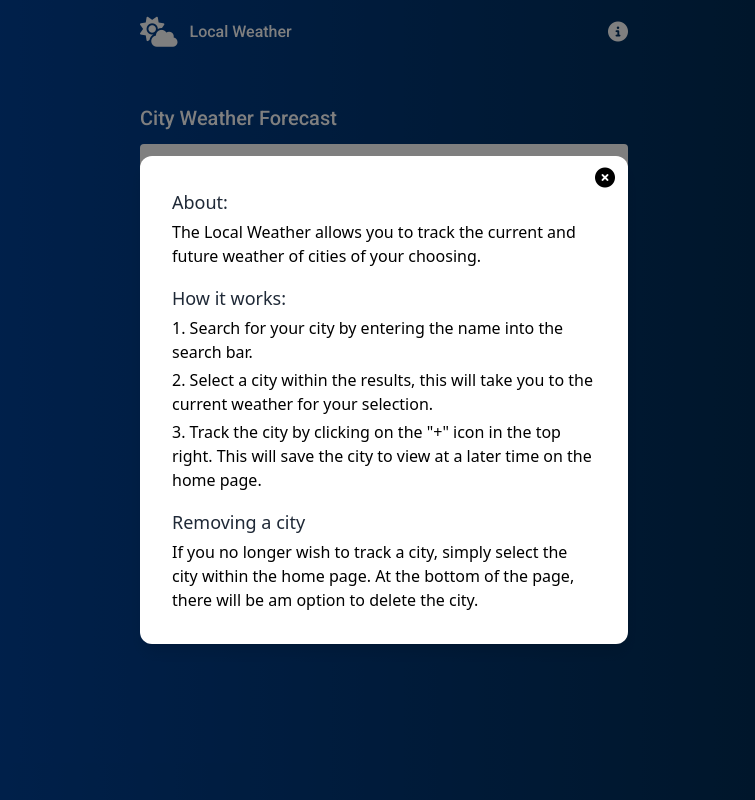
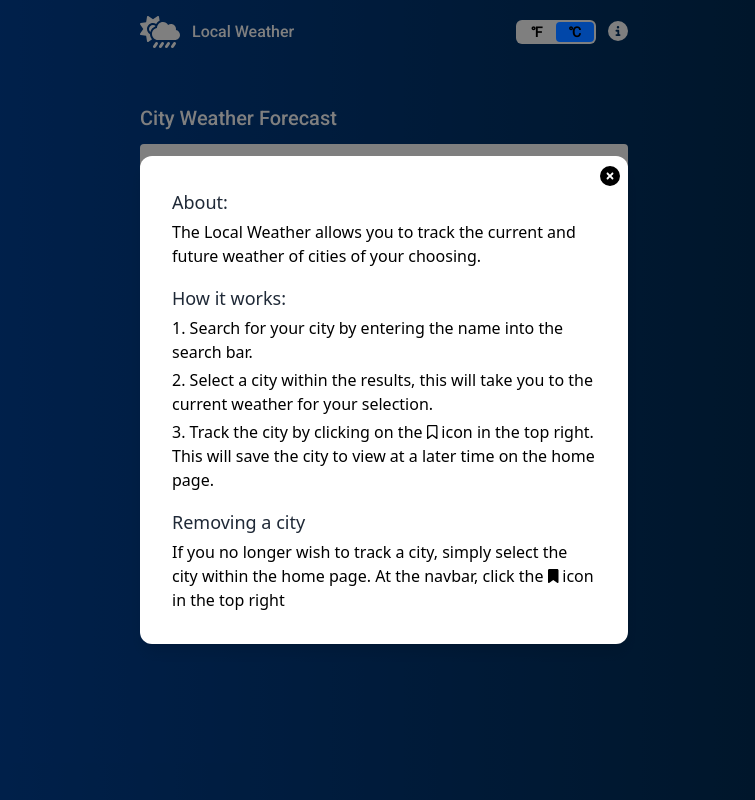
Before and after one commit to dimashilmawan/weather-app-vue, a Vue app: page / in a window 1280 px wide. Both pictures are taken after a click on the button 874 px from the left and 32 px from the top of the page. Shown: the whole page, without its empty margins (256-1011 px from the left). Built offline with nearby package versions, Linux system fonts and the light colour scheme.

Commit message:
add toggle switch temp

```diff
--- a/index.html
+++ b/index.html
@@ -3,13 +3,6 @@
   <head>
     <meta charset="UTF-8" />
     <link rel="icon" href="/favicon.ico" />
-    <link
-      rel="stylesheet"
-      href="https://cdnjs.cloudflare.com/ajax/libs/font-awesome/6.5.1/css/all.min.css"
-      integrity="sha512-DTOQO9RWCH3ppGqcWaEA1BIZOC6xxalwEsw9c2QQeAIftl+Vegovlnee1c9QX4TctnWMn13TZye+giMm8e2LwA=="
-      crossorigin="anonymous"
-      referrerpolicy="no-referrer"
-    />
     <link rel="preconnect" href="https://fonts.googleapis.com" />
     <link rel="preconnect" href="https://fonts.gstatic.com" crossorigin />
     <link
--- a/package.json
+++ b/package.json
@@ -9,6 +9,10 @@
     "preview": "vite preview"
   },
   "dependencies": {
+    "@fortawesome/fontawesome-svg-core": "^6.5.1",
+    "@fortawesome/free-regular-svg-icons": "^6.5.1",
+    "@fortawesome/free-solid-svg-icons": "^6.5.1",
+    "@fortawesome/vue-fontawesome": "^3.0.6",
     "lodash.debounce": "^4.0.8",
     "nanoid": "^5.0.6",
     "vue": "^3.4.15",
--- a/src/App.vue
+++ b/src/App.vue
@@ -2,7 +2,18 @@
 import { RouterView } from "vue-router";
 import Container from "./components/Container.vue";
 import NavBar from "./components/NavBar.vue";
-import { Transition } from "vue";
+import { Transition, provide, ref } from "vue";
+
+const isCelsius = ref(true);
+
+const toggleTemperature = () => {
+  isCelsius.value = !isCelsius.value;
+};
+
+provide("isCelsius", {
+  isCelsius,
+  toggleTemperature,
+});
 </script>
 
 <template>
--- a/src/components/ModalInfo.vue
+++ b/src/components/ModalInfo.vue
@@ -14,16 +14,24 @@
         weather for your selection.
       </li>
       <li>
-        Track the city by clicking on the "+" icon in the top right. This will
-        save the city to view at a later time on the home page.
+        Track the city by clicking on the
+        <span> <FontAwesomeIcon :icon="faBookmarkRegular" size="sm" /></span>
+        icon in the top right. This will save the city to view at a later time
+        on the home page.
       </li>
     </ol>
 
     <h2 class="mt-4 text-lg font-medium text-gray-800">Removing a city</h2>
     <p class="mt-1">
       If you no longer wish to track a city, simply select the city within the
-      home page. At the bottom of the page, there will be am option to delete
-      the city.
+      home page. At the navbar, click the
+      <span> <FontAwesomeIcon :icon="faBookmarkSolid" size="sm" /></span>
+      icon in the top right
     </p>
   </div>
 </template>
+<script setup>
+import { faBookmark as faBookmarkRegular } from "@fortawesome/free-regular-svg-icons";
+import { faBookmark as faBookmarkSolid } from "@fortawesome/free-solid-svg-icons";
+import { FontAwesomeIcon } from "@fortawesome/vue-fontawesome";
+</script>
--- a/src/components/ModalWrapper.vue
+++ b/src/components/ModalWrapper.vue
@@ -18,7 +18,7 @@
         <div class="relative rounded-xl bg-white p-8 shadow-lg">
           <slot />
           <button @click="$emit('closeModal')" class="absolute right-2 top-2">
-            <i class="fa-solid fa-circle-xmark text-xl">&nbsp;</i>
+            <FontAwesomeIcon :icon="faCircleXmark" size="lg" />
           </button>
         </div>
       </Container>
@@ -27,6 +27,10 @@
 </template>
 <script setup>
 import { Teleport } from "vue";
+
+import { FontAwesomeIcon } from "@fortawesome/vue-fontawesome";
+import { faCircleXmark } from "@fortawesome/free-solid-svg-icons";
+
 import Container from "./Container.vue";
 
 defineEmits(["closeModal"]);
--- a/src/components/NavBar.vue
+++ b/src/components/NavBar.vue
@@ -1,48 +1,57 @@
 <template>
   <header>
     <nav class="flex h-16 items-center justify-between">
-      <RouterLink :to="{ name: 'home' }" class="flex items-center gap-3"
-        ><i class="fa-solid fa-cloud-sun text-3xl"></i>
-        <p class="font-medium">Local Weather</p></RouterLink
-      >
+      <RouterLink :to="{ name: 'home' }" class="flex items-center gap-3">
+        <FontAwesomeIcon :icon="faCloudSunRain" size="2xl" />
+        <p class="font-medium">Local Weather</p>
+      </RouterLink>
       <div class="flex items-center gap-3">
-        <button @click="toggleModal">
-          <i class="fa-solid fa-circle-info text-xl"></i>
+        <ToggleTemp />
+        <button @click="toggleModalInfo">
+          <FontAwesomeIcon :icon="faCircleInfo" size="lg" />
         </button>
         <button @click="saveWeather" v-if="!hasSaved && route.path !== '/'">
-          <i class="fa-regular fa-bookmark text-xl">&nbsp;</i>
+          <FontAwesomeIcon :icon="faBookmarkRegular" size="lg" />
         </button>
         <button
           @click="removeWeather"
           v-else-if="hasSaved && route.path !== '/'"
         >
-          <i class="fa-solid fa-bookmark text-xl">&nbsp;</i>
+          <FontAwesomeIcon :icon="faBookmarkSolid" size="lg" />
         </button>
       </div>
     </nav>
   </header>
-  <ModalWrapper @close-modal="toggleModal" :show-modal="showModal">
+  <ModalWrapper @close-modal="toggleModalInfo" :show-modal="showModalInfo">
     <ModalInfo />
   </ModalWrapper>
 </template>
 
 <script setup>
-import { computed, onMounted, ref } from "vue";
+import { computed, inject, onMounted, ref } from "vue";
 import { RouterLink, useRoute } from "vue-router";
 import { useToast } from "vue-toastification";
 import ModalWrapper from "./ModalWrapper.vue";
 import ModalInfo from "./ModalInfo.vue";
+import { FontAwesomeIcon } from "@fortawesome/vue-fontawesome";
+import {
+  faBookmark as faBookmarkSolid,
+  faCircleInfo,
+  faCloudSunRain,
+} from "@fortawesome/free-solid-svg-icons";
+import { faBookmark as faBookmarkRegular } from "@fortawesome/free-regular-svg-icons";
+import ToggleTemp from "./ToggleTemp.vue";
 
 const savedWeathers = ref([]);
 
-const showModal = ref(false);
+const showModalInfo = ref(false);
 
 const route = useRoute();
 
 const toast = useToast();
 
-const toggleModal = () => {
-  showModal.value = !showModal.value;
+const toggleModalInfo = () => {
+  showModalInfo.value = !showModalInfo.value;
 };
 
 const saveWeather = () => {
--- /dev/null
+++ b/src/components/ToggleTemp.vue
@@ -0,0 +1,29 @@
+<template>
+  <label class="inline-flex cursor-pointer select-none items-center">
+    <input type="checkbox" class="sr-only" @change="toggleTemperature" />
+    <div class="h-6 w-20 rounded-md bg-white p-0.5 text-black">
+      <div class="relative flex h-full items-center justify-center">
+        <div
+          :class="`absolute left-0 top-0 z-30 h-full w-1/2 rounded-[4px] bg-[rgba(0,71,171,0.99)]  transition-all ${isCelsius ? 'translate-x-full' : ''}`"
+        >
+          &nbsp;
+        </div>
+        <div
+          :class="`relative z-50 flex flex-1 items-center justify-center text-sm font-bold`"
+        >
+          ℉
+        </div>
+        <div
+          class="relative z-50 flex flex-1 items-center justify-center text-sm font-bold"
+        >
+          ℃
+        </div>
+      </div>
+    </div>
+  </label>
+</template>
+<script setup>
+import { inject, ref } from "vue";
+
+const { isCelsius, toggleTemperature } = inject("isCelsius");
+</script>
--- a/src/components/WeatherCard.vue
+++ b/src/components/WeatherCard.vue
@@ -15,16 +15,20 @@
 
       <div>
         <p class="text-end text-3xl font-medium">
-          {{ Math.round(weather.weatherData.main.temp) }}&deg;
+          {{ temperatureConverter(weather.weatherData.main.temp, isCelsius) }}
         </p>
         <div class="mt-2 flex gap-2 font-medium">
           <span class="text-xs">
             H:
-            {{ Math.round(weather.weatherData.main.temp_max) }}&deg;
+            {{
+              temperatureConverter(weather.weatherData.main.temp_max, isCelsius)
+            }}
           </span>
           <span class="text-xs">
             L:
-            {{ Math.round(weather.weatherData.main.temp_min) }}&deg;
+            {{
+              temperatureConverter(weather.weatherData.main.temp_min, isCelsius)
+            }}
           </span>
         </div>
       </div>
@@ -32,7 +36,18 @@
   </li>
 </template>
 <script setup>
+import { inject } from "vue";
 import { RouterLink } from "vue-router";
 
 defineProps(["weather"]);
+
+const { isCelsius } = inject("isCelsius");
+
+const temperatureConverter = (value, isCelsius) => {
+  if (isCelsius) {
+    return `${Math.round(value)} ℃`;
+  } else {
+    return `${Math.round((value * 9) / 5 + 32)} ℉`;
+  }
+};
 </script>
--- a/src/views/WeatherView.vue
+++ b/src/views/WeatherView.vue
@@ -26,13 +26,13 @@
       }}
     </p>
     <p class="mt-6 text-7xl font-bold">
-      {{ Math.round(weatherData.main.temp) }} &#8451;
+      {{ temperatureConverter(weatherData.main.temp, isCelsius) }}
     </p>
     <p class="mt-2">
       Feels like
-      <span class="font-semibold"
-        >{{ Math.round(weatherData.main.feels_like) }} &#8451;</span
-      >
+      <span class="font-semibold">{{
+        temperatureConverter(weatherData.main.feels_like, isCelsius)
+      }}</span>
     </p>
     <div
       class="flex items-center justify-center rounded-lg mix-blend-difference"
@@ -48,8 +48,10 @@
 </template>
 <script setup>
 import WeatherViewSkeleton from "@/components/WeatherViewSkeleton.vue";
-import { onMounted, ref } from "vue";
+import { inject, onMounted, ref } from "vue";
 import { useRoute } from "vue-router";
+
+const { isCelsius } = inject("isCelsius");
 
 const route = useRoute();
 
@@ -67,6 +69,14 @@ const calculateLocalTime = (dt, timezone) => {
   const localTime = new Date(utcTime + timezone * 1000);
 
   return localTime;
+};
+
+const temperatureConverter = (value, isCelsius) => {
+  if (isCelsius) {
+    return `${Math.round(value)} ℃`;
+  } else {
+    return `${Math.round((value * 9) / 5 + 32)} ℉`;
+  }
 };
 
 onMounted(async () => {
```
Also changed, not shown: 1 other file (tests, documents, lock files or other folders).
